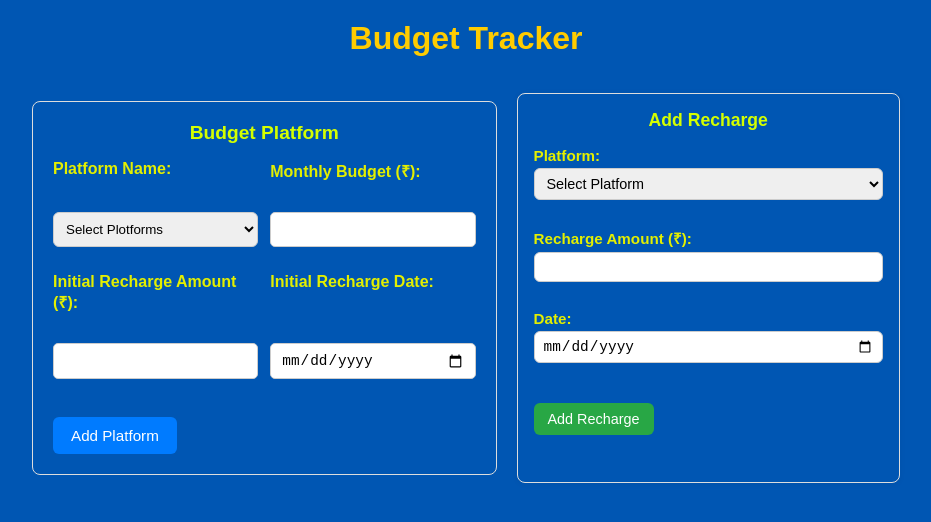
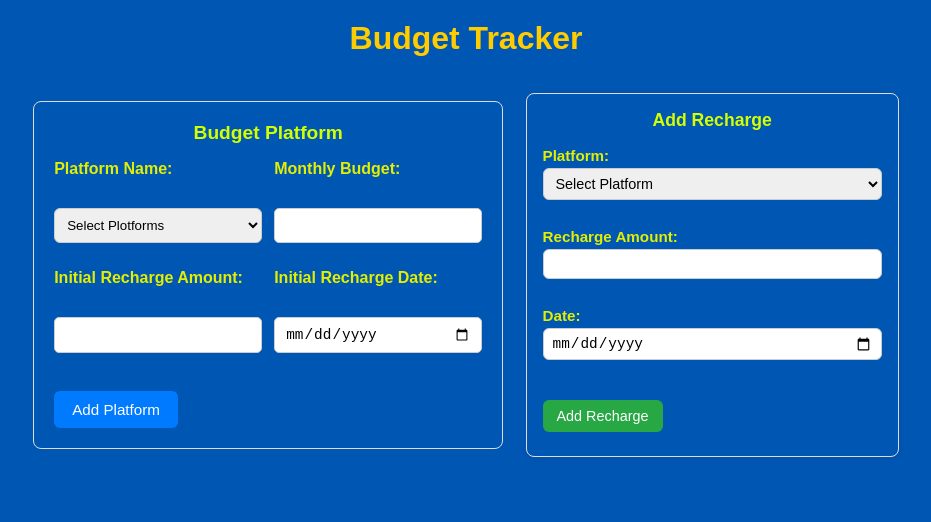
Before and after one commit to ravijain02/budget_track_app, a React (Create React App) app: page / in a window 1280 px wide. Shown: the top 522 px of the page, without its empty margins (174-1105 px from the left). Built offline with nearby package versions, Linux system fonts and the light colour scheme.

Commit message:
some minor changes

```diff
--- a/src/components/AppPlatformForm.jsx
+++ b/src/components/AppPlatformForm.jsx
@@ -49,7 +49,7 @@ export default function AddPlatformForm({ onAdd }) {
 
       <div className="form-row-inputs">
         <label>Platform Name:</label>
-        <label>Monthly Budget (₹):</label>
+        <label>Monthly Budget:</label>
         <select value={name} onChange={(e) => setName(e.target.value)} required>
           {platforms.map((platform, idx) => (
             <option key={idx} value={platform}>
@@ -68,7 +68,7 @@ export default function AddPlatformForm({ onAdd }) {
       </div>
 
       <div className="form-row-inputs">
-        <label>Initial Recharge Amount (₹):</label>
+        <label>Initial Recharge Amount:</label>
         <label>Initial Recharge Date:</label>
         <input
           type="number"
--- a/src/components/RechargeForm.jsx
+++ b/src/components/RechargeForm.jsx
@@ -34,7 +34,7 @@ export default function RechargeForm({ platforms, onRecharge }) {
       </label>
 
       <label>
-        Recharge Amount (₹):
+        Recharge Amount:
         <input
           type="number"
           value={amount}
```
